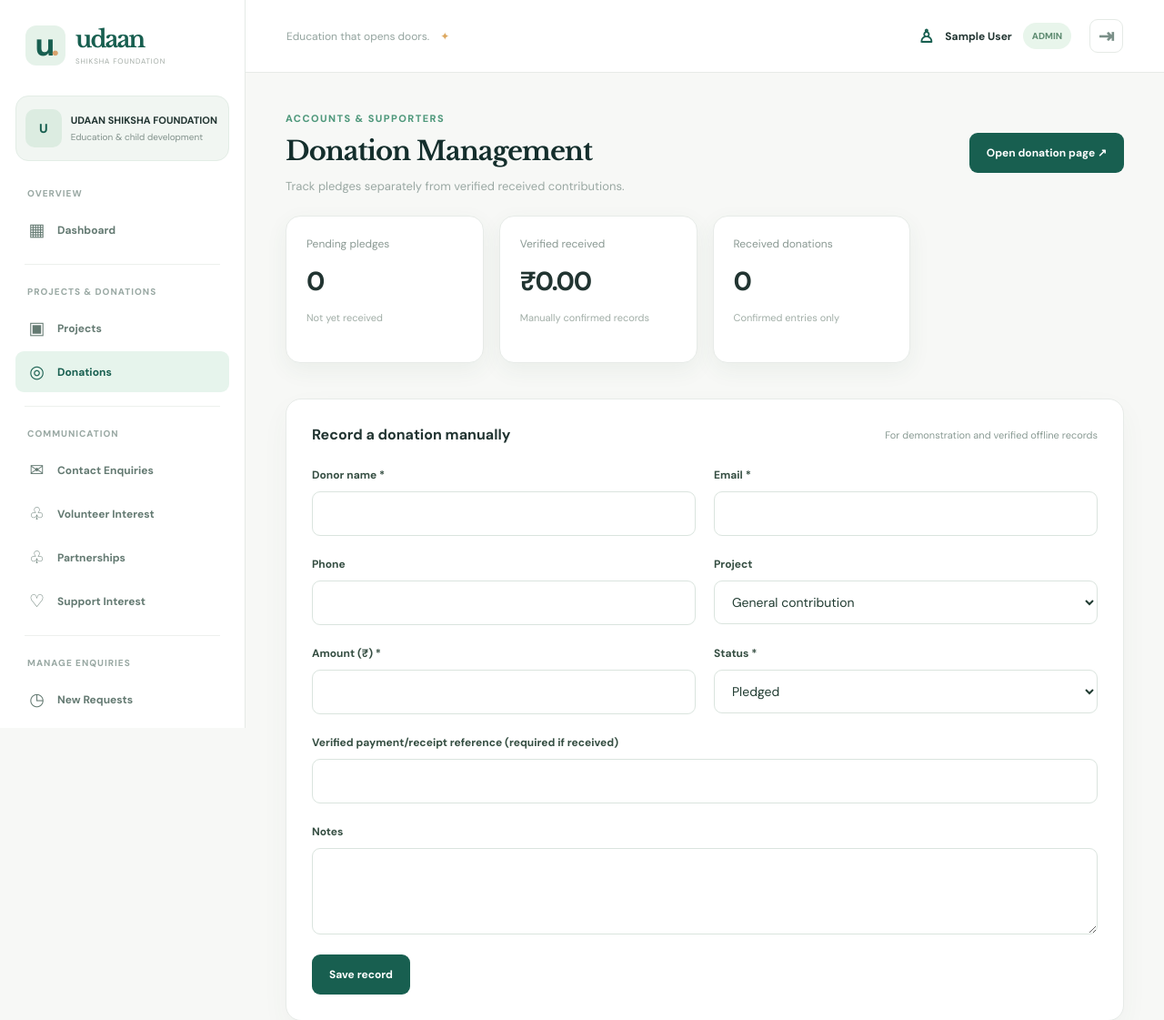
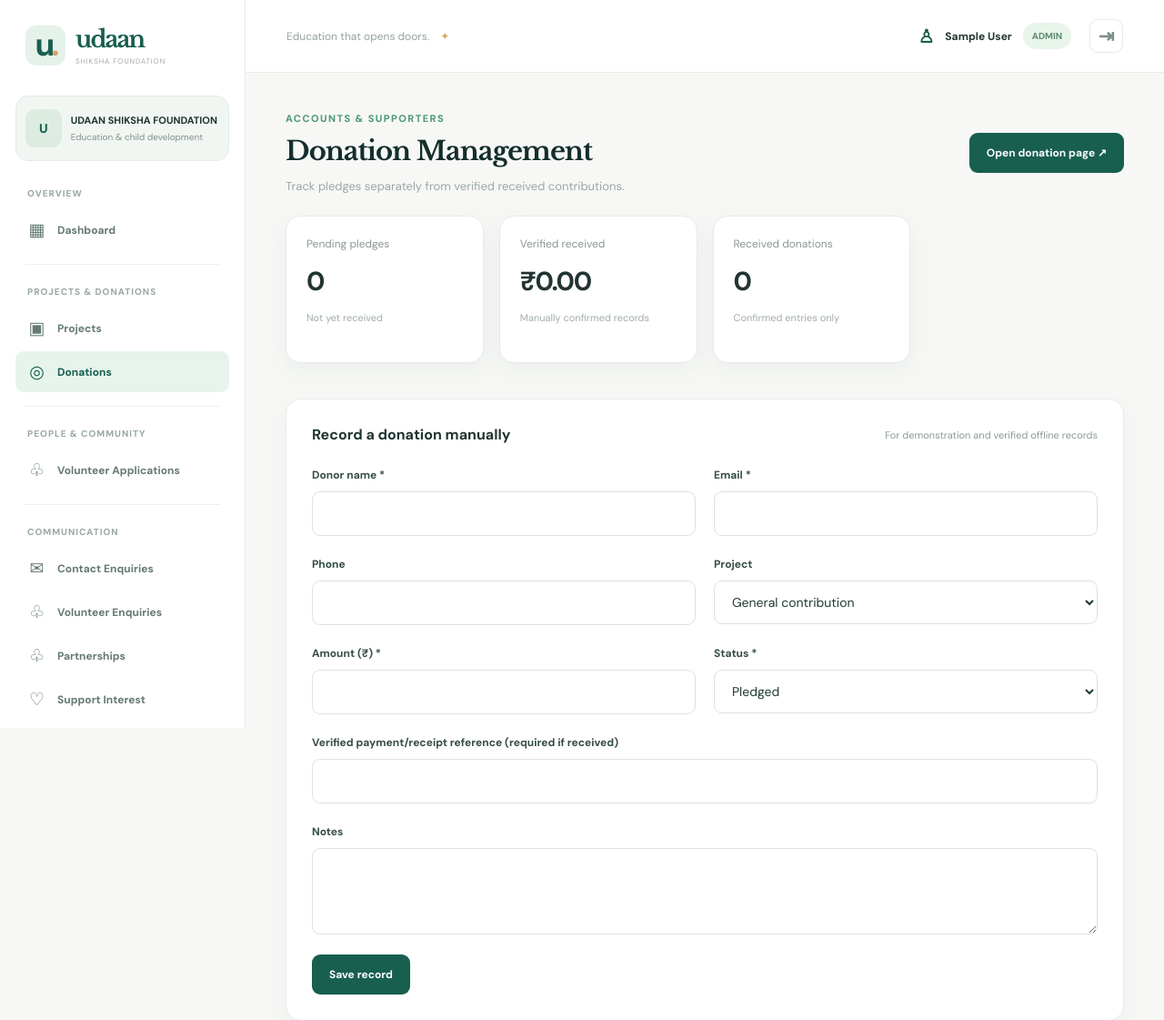
Before and after one commit to Parvesh93/udaan-shiksha-foundation, a Laravel app: page /admin/donations in a window 1280 px wide. Shown: the top 1121 px of the page at 91% size. Run offline with Laravel 12, Linux system fonts and the light colour scheme; the visitor is signed in with stand-in values (Sample User, id 1); data that the repository does not hold is empty.

Commit message:
feat: connect volunteer registration with public and admin navigation

```diff
--- a/resources/views/admin/layout.blade.php
+++ b/resources/views/admin/layout.blade.php
@@ -5,7 +5,7 @@
 <title>@yield('title','Admin') | Udaan Shiksha Foundation</title>
 <link rel="preconnect" href="https://fonts.googleapis.com"><link rel="preconnect" href="https://fonts.gstatic.com" crossorigin>
 <link href="https://fonts.googleapis.com/css2?family=DM+Sans:wght@400;500;600;700;800&family=Libre+Baskerville:wght@400;700&display=swap" rel="stylesheet">
-<link rel="stylesheet" href="{{asset('assets/css/admin.css')}}?v=20261122-forms-3">
+<link rel="stylesheet" href="{{asset('assets/css/admin.css')}}?v=20261122-volunteers-1">
 
 <style>
 /* Critical form layout: embedded to avoid stale cached admin styles on shared hosting */
@@ -50,9 +50,11 @@
   <div class="nav-divider"></div><div class="nav-label in-nav">PROJECTS &amp; DONATIONS</div>
  <a class="nav-item {{ request()->routeIs('admin.projects.*')?'active':'' }}" href="{{route('admin.projects.index')}}"><span class="nav-icon">▣</span> Projects</a>
  <a class="nav-item {{ request()->routeIs('admin.donations.*')?'active':'' }}" href="{{route('admin.donations.index')}}"><span class="nav-icon">◎</span> Donations</a>
+ <div class="nav-divider"></div><div class="nav-label in-nav">PEOPLE &amp; COMMUNITY</div>
+ <a class="nav-item {{ request()->routeIs('admin.volunteers.*')?'active':'' }}" href="{{route('admin.volunteers.index')}}"><span class="nav-icon">♧</span> Volunteer Applications</a>
  <div class="nav-divider"></div><div class="nav-label in-nav">COMMUNICATION</div>
   <a class="nav-item {{ request('type')==='contact'?'active':'' }}" href="{{route('admin.dashboard',['type'=>'contact'])}}"><span class="nav-icon">✉</span> Contact Enquiries</a>
-  <a class="nav-item {{ request('type')==='volunteer'?'active':'' }}" href="{{route('admin.dashboard',['type'=>'volunteer'])}}"><span class="nav-icon">♧</span> Volunteer Interest </a>
+  <a class="nav-item {{ request('type')==='volunteer'?'active':'' }}" href="{{route('admin.dashboard',['type'=>'volunteer'])}}"><span class="nav-icon">♧</span> Volunteer Enquiries </a>
   <a class="nav-item {{ request('type')==='partnership'?'active':'' }}" href="{{route('admin.dashboard',['type'=>'partnership'])}}"><span class="nav-icon">♧</span> Partnerships </a>
   <a class="nav-item {{ request('type')==='donation'?'active':'' }}" href="{{route('admin.dashboard',['type'=>'donation'])}}"><span class="nav-icon">♡</span> Support Interest </a>
   <div class="nav-divider"></div><div class="nav-label in-nav">MANAGE ENQUIRIES</div>
```
